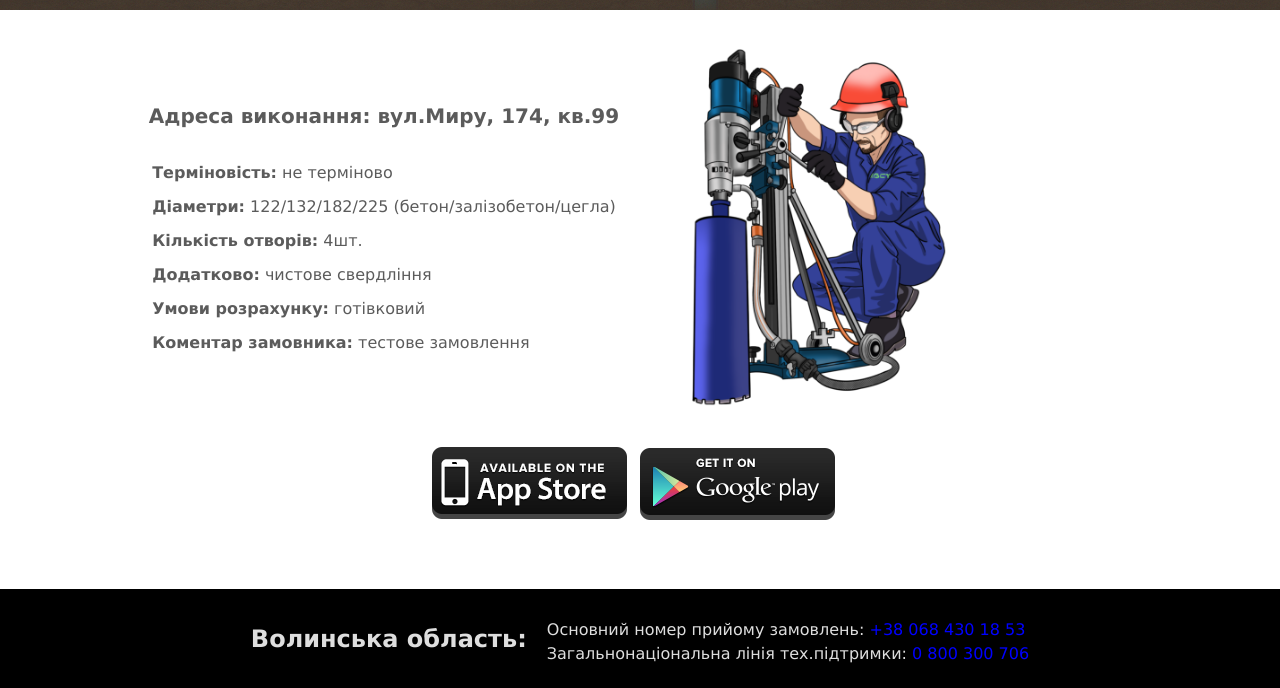
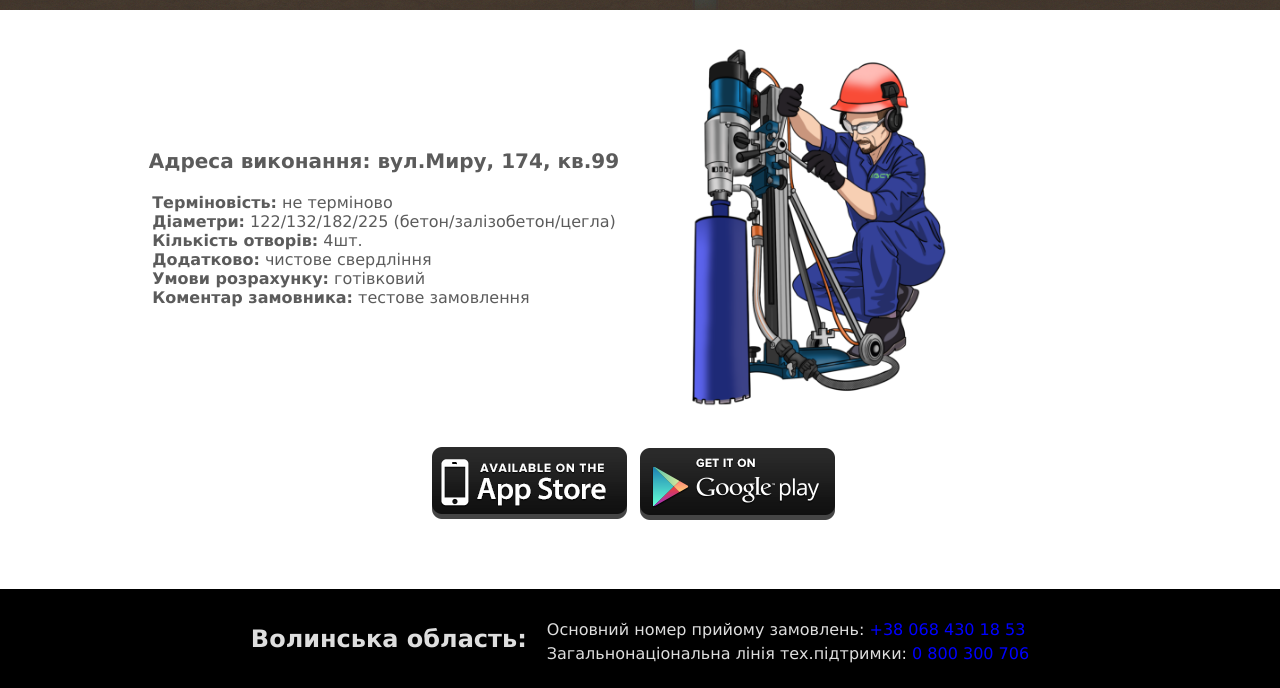
Before and after one commit to alex-main-academy/burenie-sverdrlovin, a plain HTML site: page index.html in a window 1280 px wide. Shown: the part 164-852 px from the top of the page. Drawn offline with nearby package versions, Linux system fonts and the light colour scheme.

Commit message:
interval

```diff
--- a/style.less
+++ b/style.less
@@ -103,7 +103,6 @@
                 list-style: none;
 
                 li {
-                    margin: 15px 0 0 0;
                     font-size: 18px;
                     @media (max-width: 2500px) {
                         font-size: 25px;
```
Also changed, not shown: style.css.
